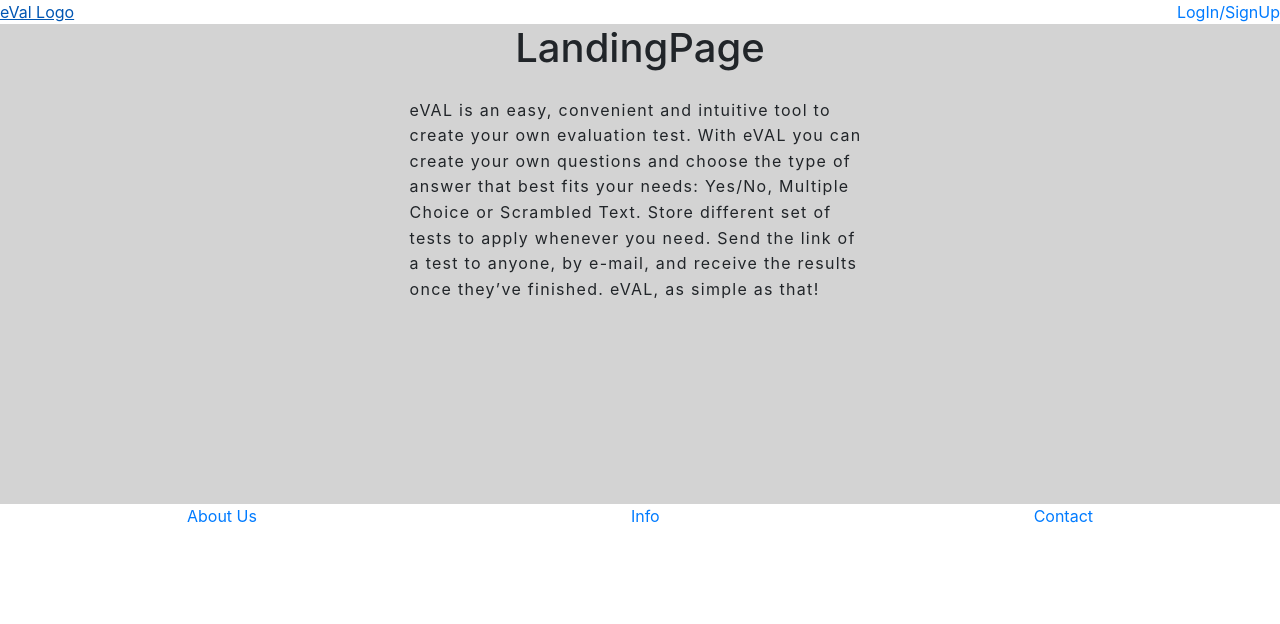
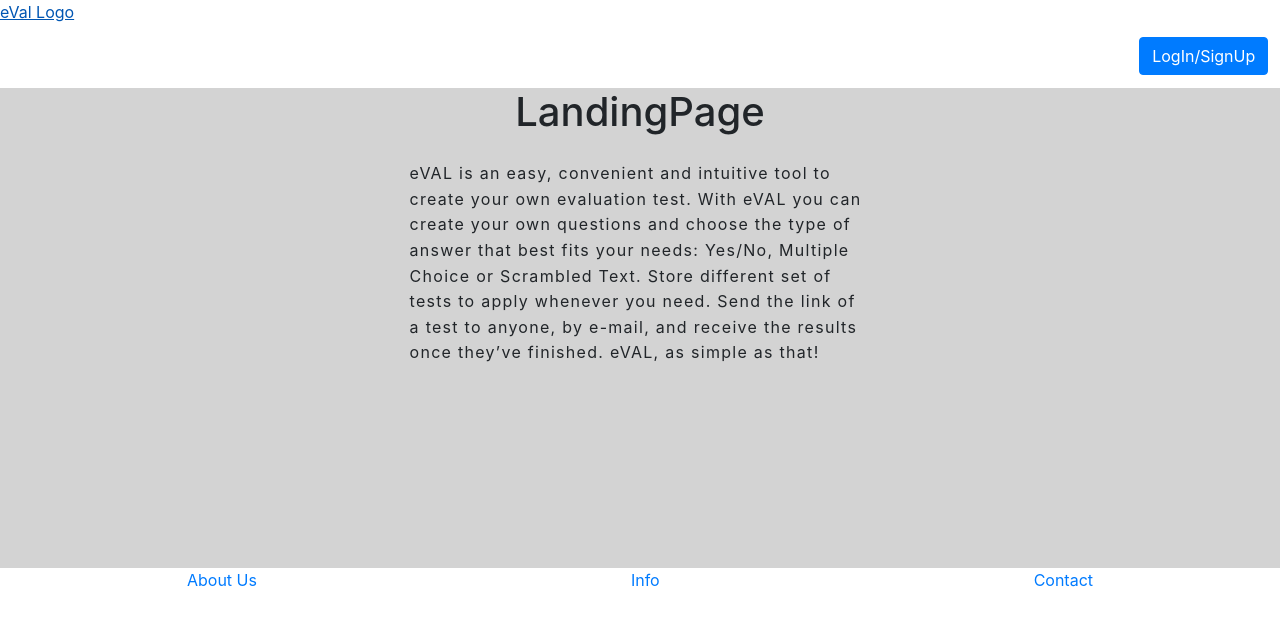
Before and after one commit to Alipudina/eVal, a React (Create React App) app in the folder browser/: page / in a window 1280 px wide. Shown: the top 624 px of the page. Built offline with nearby package versions, Linux system fonts and the light colour scheme.

Commit message:
adding logout and home button

```diff
--- a/browser/src/App.scss
+++ b/browser/src/App.scss
@@ -9,6 +9,13 @@
     flex-direction: column;
     width: 15em;
     margin: 0 auto;
+}
+
+.login-out {
+  position: relative;
+  left: 88vw;
+  top: 0;
+  margin: 1vw;
 }
 
 .header{
--- a/browser/src/components/creationPage.js
+++ b/browser/src/components/creationPage.js
@@ -1,6 +1,7 @@
 import React, { Component } from 'react';
-import { Route, Redirect } from 'react-router-dom';
+import { Route, Redirect, NavLink } from 'react-router-dom';
 import Auth from '../auth';
+import {LogoutContainer} from './logout';
 
 
 // protected class #########################
@@ -19,6 +20,7 @@ class CreationPage extends Component {
     render() {
         return (
             <>
+              <LogoutContainer />
                 <div className="body">
                     <h1>Create a test</h1>
                     <form>
--- a/browser/src/components/header.js
+++ b/browser/src/components/header.js
@@ -7,7 +7,7 @@ export default class Header extends Component{
             <>
               <div className="header">
               <NavLink to="/" className="logobtn">eVal Logo</NavLink>
-              <NavLink to="/login" className="logbtn">LogIn/SignUp</NavLink>
+
               </div>
             </>
             )
--- a/browser/src/components/landingPage.js
+++ b/browser/src/components/landingPage.js
@@ -1,11 +1,12 @@
 import React, { Component } from 'react';
+import { NavLink } from 'react-router-dom';
 
 export default class LandingPage extends Component {
     render() {
         return (
             <>
+              <NavLink to="/login" className="btn btn-primary login-out">LogIn/SignUp</NavLink>
                 <div className="landingPage">
-
                     <h1> LandingPage</h1>
                     <div className="info-container">
                         <p>
--- a/browser/src/components/login.js
+++ b/browser/src/components/login.js
@@ -1,5 +1,5 @@
 import React, { Component } from 'react';
-import { Redirect } from 'react-router-dom';
+import { Redirect, NavLink } from 'react-router-dom';
 import { connect } from 'react-redux';
 import { redirectToLogin, loginInputHandler, addAccountHandler, confirmHandler } from '../redux';
 import { Card, Button } from 'react-bootstrap';
@@ -44,6 +44,7 @@ class LoginPage extends Component {
   render() {
     return (
         <div className="login">
+          <NavLink to="/" className="btn btn-primary login-out">Home</NavLink>
 
           <h1>login page</h1>
           <form className="loginForm" onSubmit={this.loginHandler}>
--- /dev/null
+++ b/browser/src/components/logout.js
@@ -0,0 +1,27 @@
+import React, { Component} from 'react';
+import { NavLink } from 'react-router-dom';
+import { logoutChanges } from '../redux';
+import { connect } from 'react-redux';
+
+class Logout  extends Component {
+
+  logoutHandler= ev => {
+    this.props.logoutChanges();
+  }
+
+  render () {
+    return (
+      <>
+        <NavLink to="/" className="btn btn-primary login-out" onClick={this.logoutHandler}>Logout</NavLink>
+      </>
+    )
+  }
+}
+
+const mapDispatchToProps= dispatch => {
+  return {
+    logoutChanges: ev => dispatch(logoutChanges(ev))
+  }
+}
+
+export const LogoutContainer=connect(null, mapDispatchToProps)(Logout);
--- a/browser/src/redux.js
+++ b/browser/src/redux.js
@@ -56,6 +56,13 @@ const reducer = (state = initialState, action) => {
         Auth.login();
         return updatedState;
 
+      case 'LOGOUT':
+        updatedState.signupRedirect=false;
+        updatedState.accountConfirm=false;
+        updatedState.loginRedirecion=false;
+        Auth.logout();
+        return updatedState;
+
       default:
         return updatedState;
     }
@@ -86,6 +93,13 @@ export const confirmHandler= ev => {
   }
 }
 
+export const logoutChanges= ev => {
+  return {
+    type: 'LOGOUT',
+    ev: ev
+  }
+}
+
 
 
 
```
